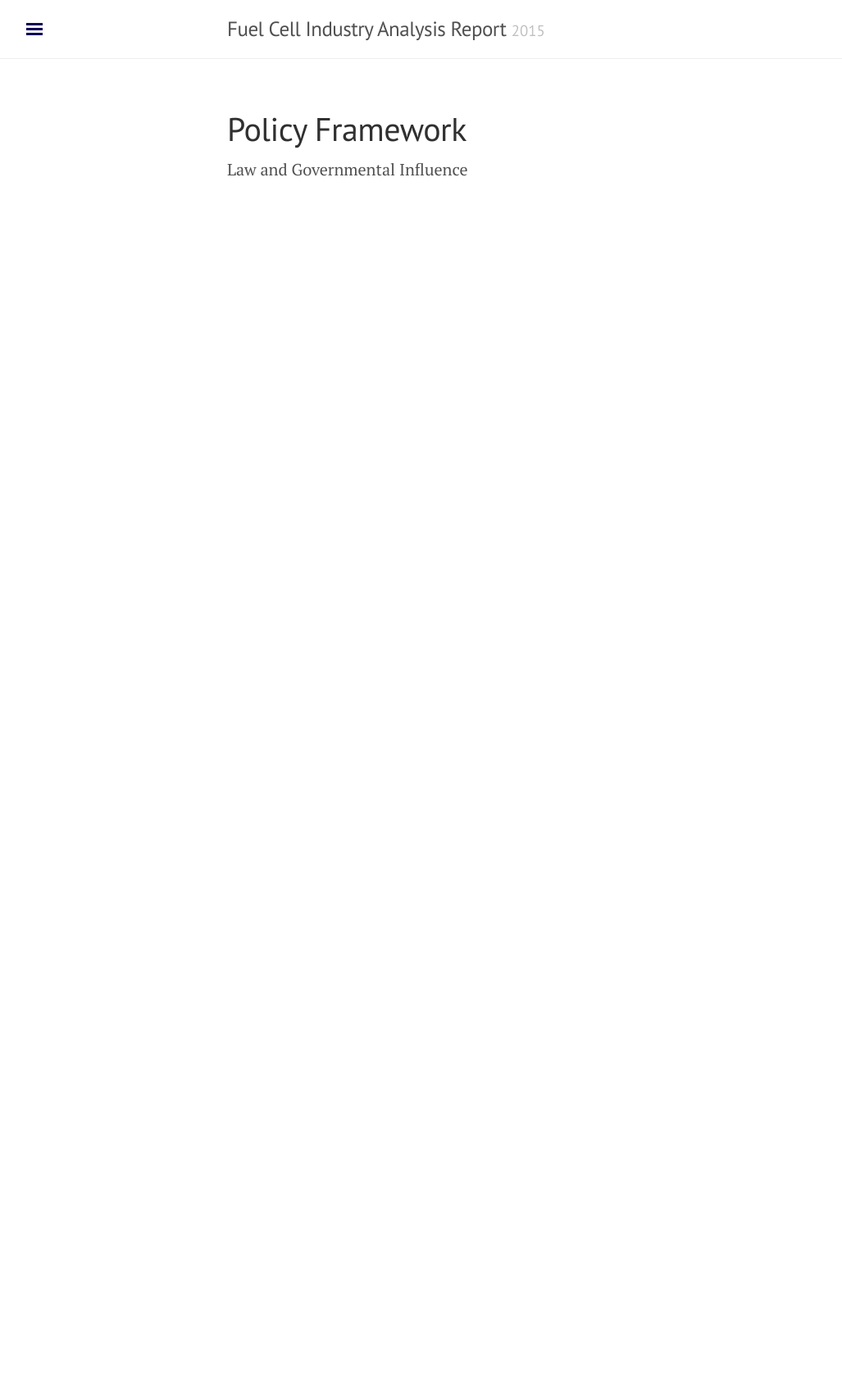
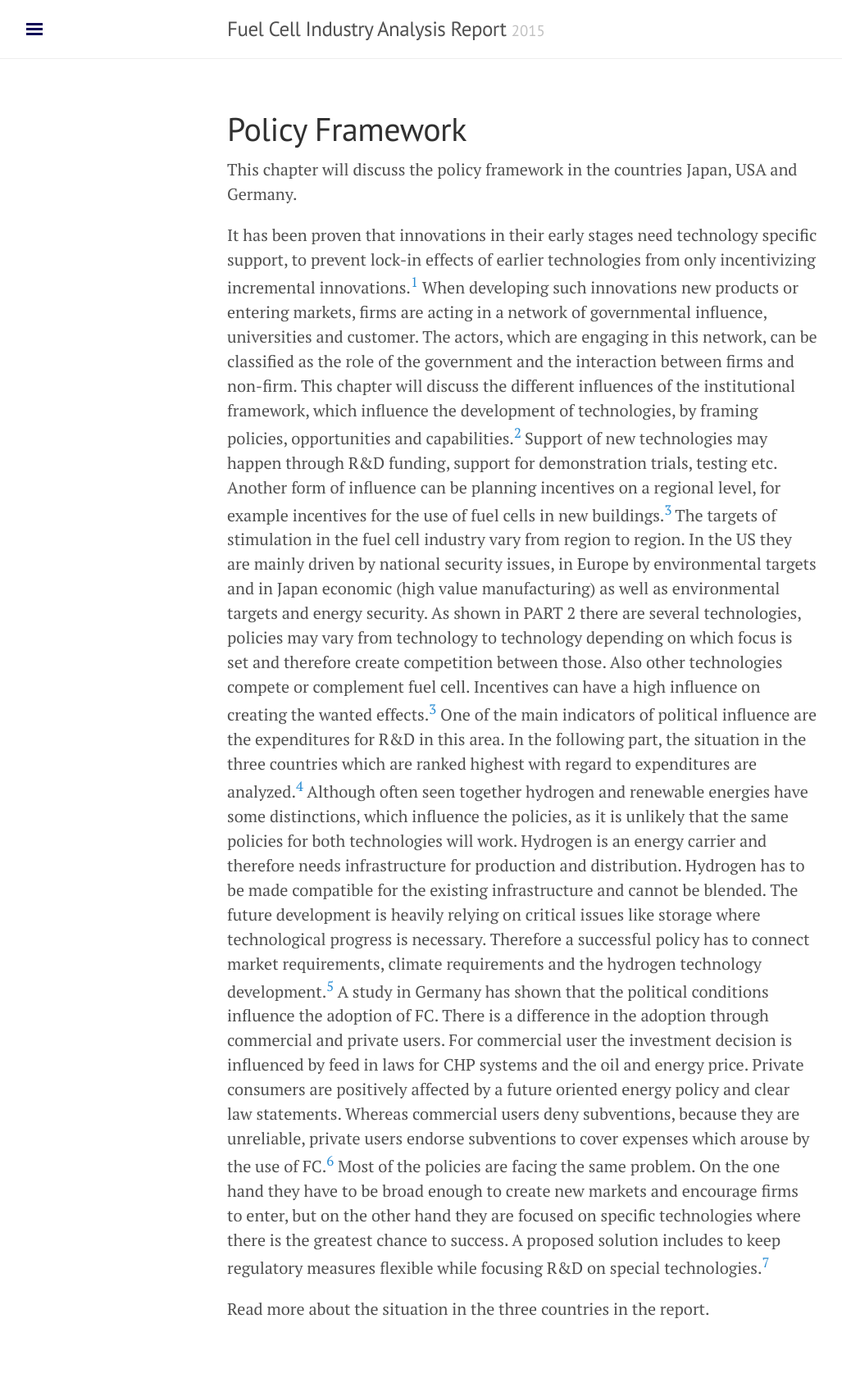
Before and after one commit to BambuGMS/Industry-Analysis-Report, a Jekyll site: the page built from 4PolicyFramework.md, in a window 1280 px wide. Shown: the whole page at 82% size, without its empty margins (3-1030 px from the left). Built offline with Jekyll 4.4.1, drawn with Linux system fonts in a browser that asks for light colours; Markdown is read by kramdown in place of the engine named in the settings; before the commit the page ends 900 px from its top, so only the background shows below that.

Commit message:
Update 4PolicyFramework.md

```diff
--- a/4PolicyFramework.md
+++ b/4PolicyFramework.md
@@ -2,5 +2,21 @@
 title: Policy Framework
 layout: page
 ---
+This chapter will discuss the policy framework in the countries Japan, USA and Germany.
 
-Law and Governmental Influence
+It has been proven that innovations in their early stages need technology specific support, to prevent lock-in effects of earlier technologies from only incentivizing incremental innovations.<sup>[1]</sup>  When developing such innovations new products or entering markets, firms are acting in a network of governmental influence, universities and customer. The actors, which are engaging in this network, can be classified as the role of the government and the interaction between firms and non-firm. This chapter will discuss the different influences of the institutional framework, which influence the development of technologies, by framing policies, opportunities and capabilities.<sup>[2] </sup>
+Support of new technologies may happen through R&D funding, support for demonstration trials, testing etc. Another form of influence can be planning incentives on a regional level, for example incentives for the use of fuel cells in new buildings.<sup>[3] </sup>
+The targets of stimulation in the fuel cell industry vary from region to region. In the US they are mainly driven by national security issues, in Europe by environmental targets and in Japan economic (high value manufacturing) as well as environmental targets and energy security. As shown in PART 2 there are several technologies, policies may vary from technology to technology depending on which focus is set and therefore create competition between those. Also other technologies compete or complement fuel cell. Incentives can have a high influence on creating the wanted effects.<sup>[3] [4]</sup>    One of the main indicators of political influence are the expenditures for R&D in this area. In the following part, the situation in the three countries which are ranked highest with regard to expenditures are analyzed.<sup>[4]</sup>
+Although often seen together hydrogen and renewable energies have some distinctions, which influence the policies, as it is unlikely that the same policies for both technologies will work. Hydrogen is an energy carrier and therefore needs infrastructure for production and distribution. Hydrogen has to be made compatible for the existing infrastructure and cannot be blended. The future development is heavily relying on critical issues like storage where technological progress is necessary. Therefore a successful policy has to connect market requirements, climate requirements and the hydrogen technology development.<sup>[5]</sup>
+A study in Germany has shown that the political conditions influence the adoption of FC. There is a difference in the adoption through commercial and private users. For commercial user the investment decision is influenced by feed in laws for CHP systems and the oil and energy price. Private consumers are positively affected by a future oriented energy policy and clear law statements.  Whereas commercial users deny subventions, because they are unreliable, private users endorse subventions to cover expenses which arouse by the use of FC.<sup>[6]</sup>
+Most of the policies are facing the same problem. On the one hand they have to be broad enough to create new markets and encourage firms to enter, but on the other hand they are focused on specific technologies where there is the greatest chance to success. A proposed solution includes to keep regulatory measures flexible while focusing R&D on special technologies.<sup>[7]</sup>
+
+Read more about the situation in the three countries in the report.
+
+[1]: http://www.sciencedirect.com/science/article/pii/S0301421509002006
+[2]: http://www.sciencedirect.com/science/article/pii/S0048733309001152
+[3]: http://www.sciencedirect.com/science/article/pii/S0360319914031383
+[4]: ftp://ftp.ecn.nl/pub/www/library/report/2006/e06046.pdf
+[5]: http://www.sciencedirect.com/science/article/pii/S0301421509002006
+[6]: http://www.sciencedirect.com/science/article/pii/S0301421507004806
+[7]: http://www.sciencedirect.com/science/article/pii/S0301421506002813
```
